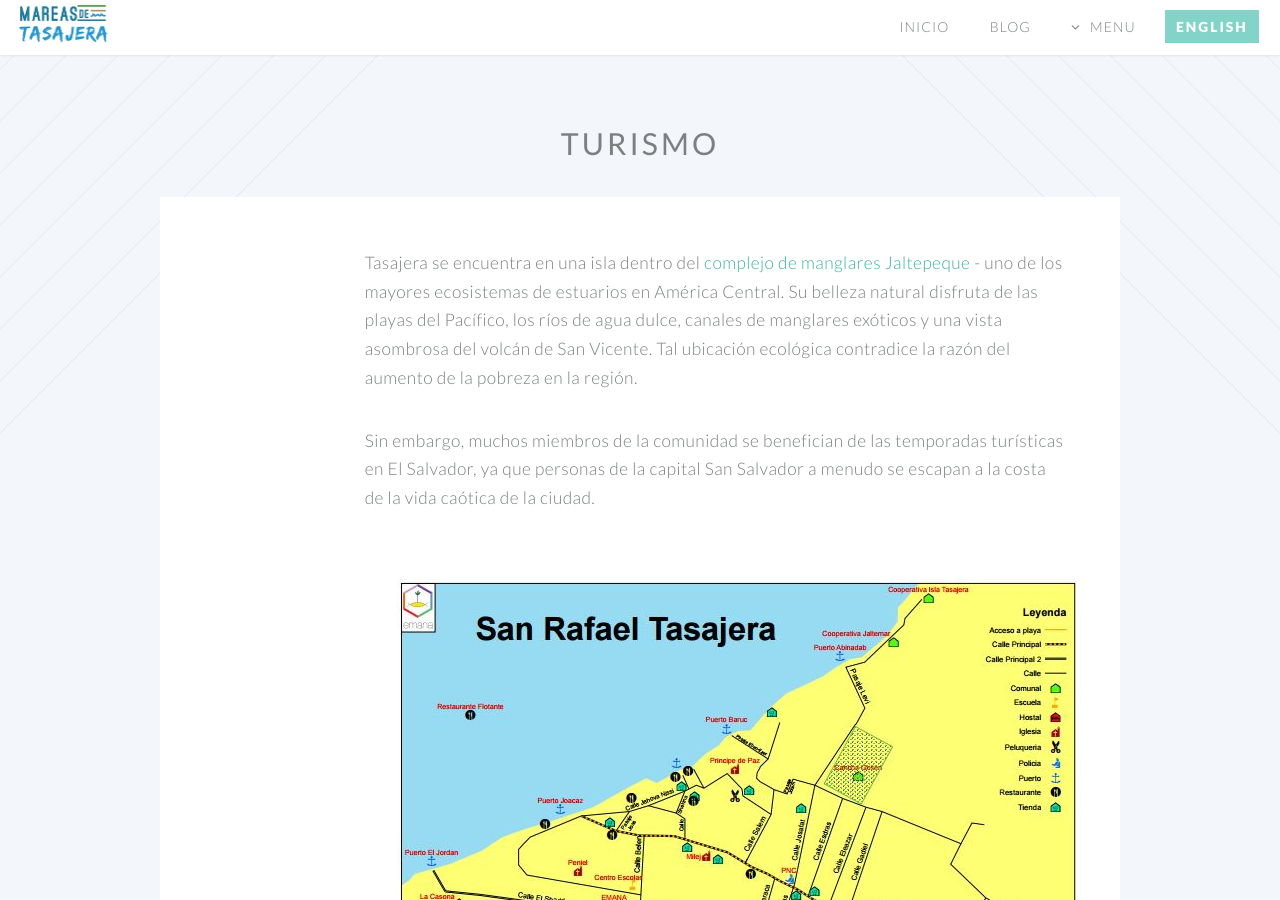
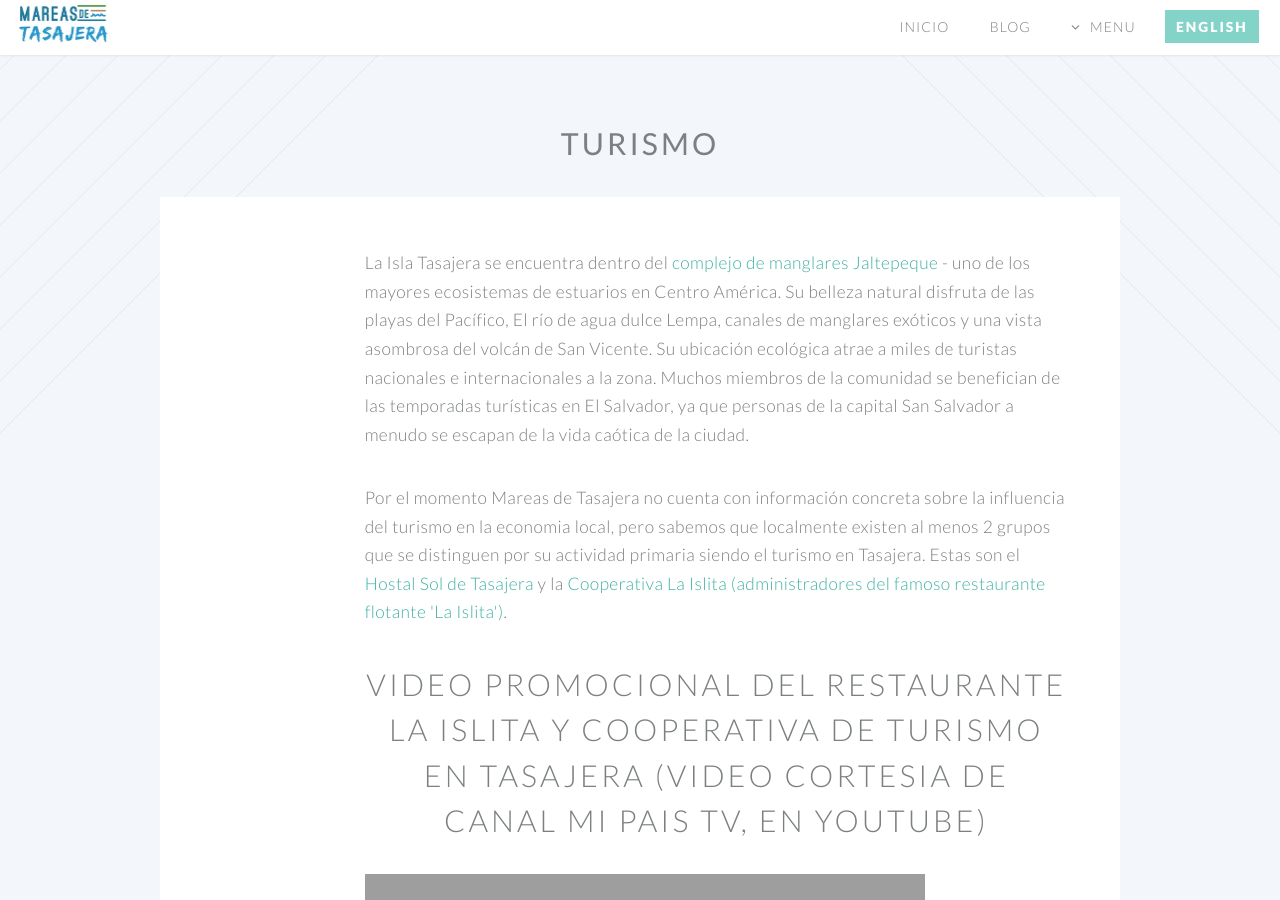
Before and after one commit to danteo90/danteo90.github.io, a Jekyll site: the page turismo.html, which Jekyll copies as it is, in a window 1280 px wide and 900 px high. Built offline with Jekyll 4.4.1, drawn with Linux system fonts in a browser that asks for light colours; grey boxes are pictures that could not be loaded.

Commit message:
Update turismo.html

```diff
--- a/turismo.html
+++ b/turismo.html
@@ -134,8 +134,11 @@
 								<!-- Content -->
 									<div class="content">
 										<section>
-												<p>Tasajera se encuentra en una isla dentro del <a href="https://rsis.ramsar.org/ris/1935" target="_blank">complejo de manglares Jaltepeque</a> - uno de los mayores ecosistemas de estuarios en América Central. Su belleza natural disfruta de las playas del Pacífico, los ríos de agua dulce, canales de manglares exóticos y una vista asombrosa del volcán de San Vicente. Tal ubicación ecológica contradice la razón del aumento de la pobreza en la región.</p> <p>Sin embargo, muchos miembros de la comunidad se benefician de las temporadas turísticas en El Salvador, ya que personas de la capital San Salvador a menudo se escapan a la costa de la vida caótica de la ciudad.</p>
-												<a href="https://drive.google.com/file/d/0B4DV-KJrQCO_ZG9TRTlFa0VMenM/view" target="_blank"><img src="/images/tourist_map.JPG"/></a>
+												<p>La Isla Tasajera se encuentra dentro del <a href="https://rsis.ramsar.org/ris/1935" target="_blank">complejo de manglares Jaltepeque</a> - uno de los mayores ecosistemas de estuarios en Centro América. Su belleza natural disfruta de las playas del Pacífico, El río de agua dulce Lempa, canales de manglares exóticos y una vista asombrosa del volcán de San Vicente. Su ubicación ecológica atrae a miles de turistas nacionales e internacionales a la zona. Muchos miembros de la comunidad se benefician de las temporadas turísticas en El Salvador, ya que personas de la capital San Salvador a menudo se escapan de la vida caótica de la ciudad.</p>
+											<p> Por el momento Mareas de Tasajera no cuenta con información concreta sobre la influencia del turismo en la economia local, pero sabemos que localmente existen al menos 2 grupos que se distinguen por su actividad primaria siendo el turismo en Tasajera. Estas son el <a href="www.soldetasajera.com" target="_blank">Hostal Sol de Tasajera</a> y la <a href="https://www.facebook.com/Restaurante-Flotante-La-Islita-1502777423275304/" target="_blank">Cooperativa La Islita (administradores del famoso restaurante flotante 'La Islita')</a>.
+											<h4>Video promocional del Restaurante la Islita y cooperativa de turismo en Tasajera (Video cortesia de canal Mi Pais TV, en Youtube)</h4>
+												<iframe width="560" height="315" src="https://www.youtube.com/embed/ntEhIfeq73M" frameborder="0" allowfullscreen></iframe>
+											<a href="https://drive.google.com/file/d/0B4DV-KJrQCO_ZG9TRTlFa0VMenM/view" target="_blank"><img src="/images/tourist_map.JPG"/></a>
 										</section>
 									</div>
 
```
